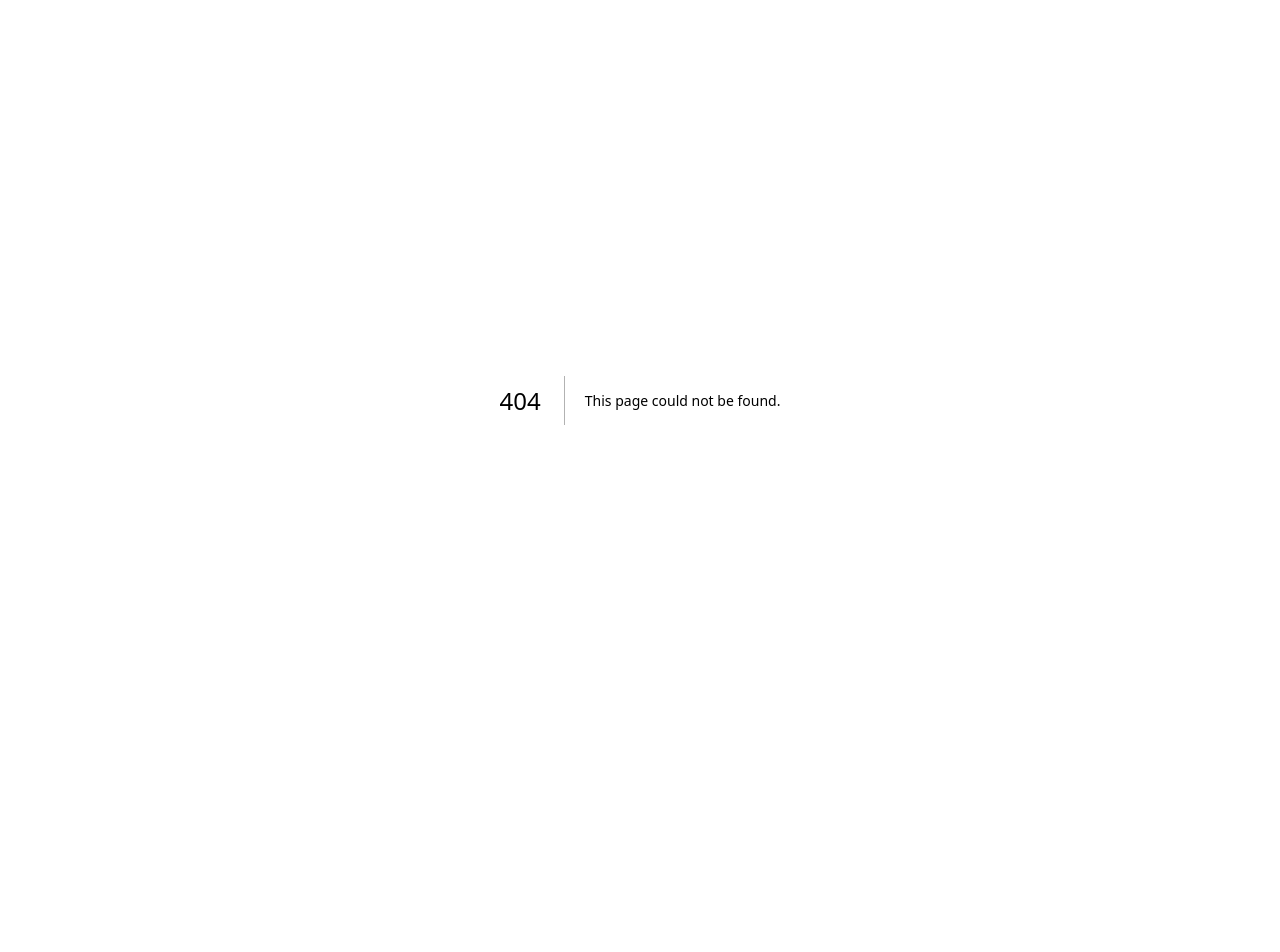
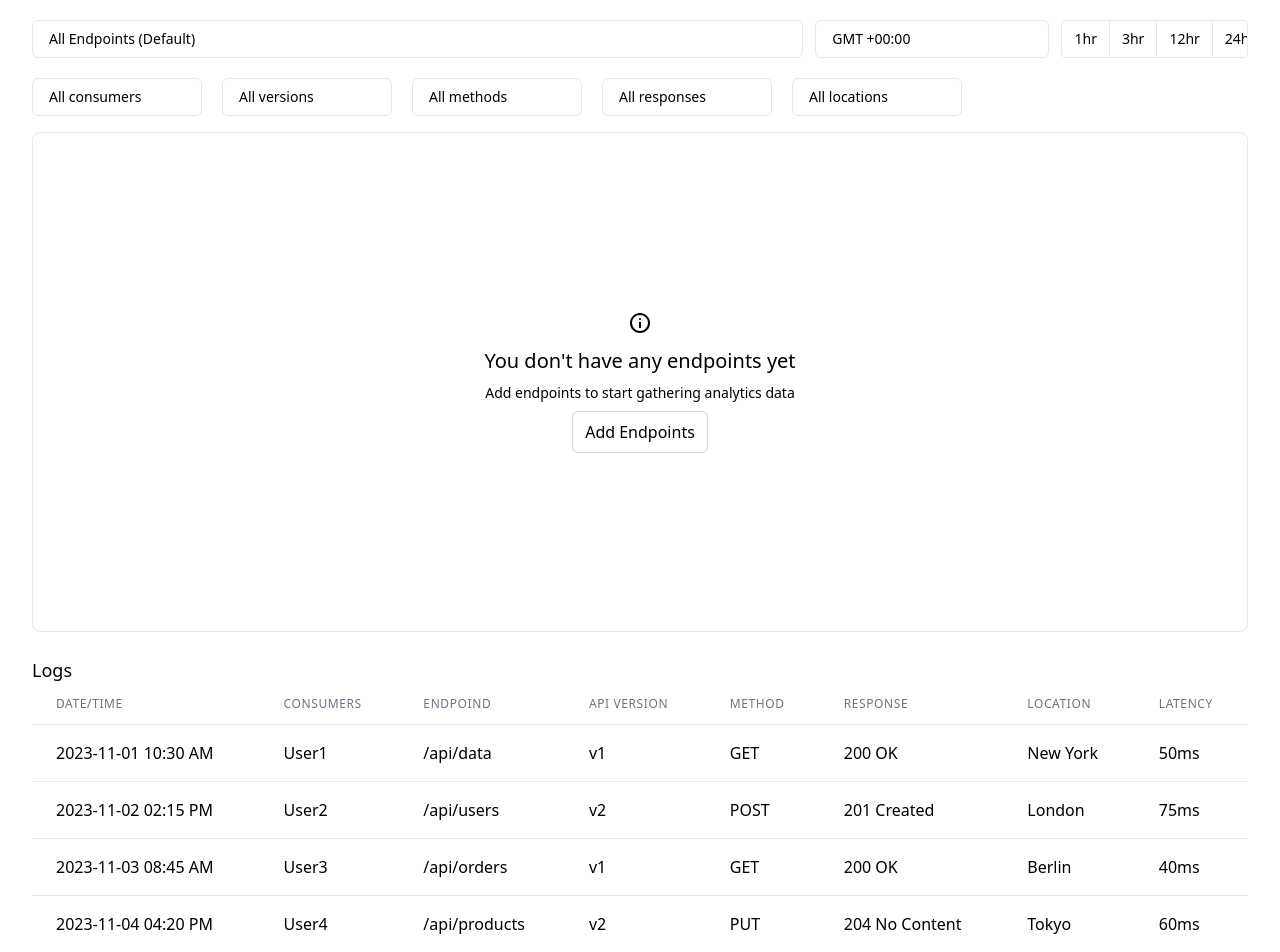
Before and after one commit to MuhammadRaheelFayyaz/elevate_api, a Next.js app: page /analytics/TraficAnalytics in a window 1280 px wide. Before the commit this address had no page. Shown: the top 952 px of the page. Before the commit the page ends 800 px from the top, so only its background shows below. Built offline with nearby package versions, Linux system fonts and the light colour scheme.

Commit message:
analytics page added

```diff
--- /dev/null
+++ b/components/TabsNavbar/index.js
@@ -0,0 +1,22 @@
+import React from 'react';
+
+const TabsNavbar = ({ tabs, selectedTab, setSelectedTab }) => {
+
+  return (
+    <div className='border-b-[1px] '>
+        <ul className="flex list-none flex-wrap sm:flex-auto">
+        {tabs.map((tab, index) => (
+            <li
+                key={tab}
+                className={`py-4 px-2 border-b-2 cursor-pointer ${selectedTab === index ? "border-blue-500 text-blue-500": "border-transparent"}`}
+                onClick={() => setSelectedTab(index)}
+                >
+                {tab}
+            </li>
+        ))}
+        </ul>
+    </div>
+  );
+};
+
+export default TabsNavbar;
--- /dev/null
+++ b/pages/analytics/TabsContent.js
@@ -0,0 +1,15 @@
+import React from 'react';
+import TraficAnalytics from './TraficAnalytics';
+
+const tabComponents = [TraficAnalytics, TraficAnalytics, TraficAnalytics, TraficAnalytics];
+
+const TabContent = ({ selectedTab }) => {
+  const SelectedComponent = tabComponents[selectedTab];
+  return (
+    <div className="tab-content">
+      <SelectedComponent />
+    </div>
+  );
+};
+
+export default TabContent;
--- /dev/null
+++ b/pages/analytics/TraficAnalytics.js
@@ -0,0 +1,116 @@
+import Button from "@/components/Button/Button";
+import Dropdown from "@/components/Dropdown/Dropdown";
+import Typography from "@/components/Typegraphy/Typography";
+import { useState } from "react";
+import Table from "@/components/custom-table/table";
+
+const TraficAnalytics = ()=>{
+    const endpointsOptions = ["Disabled"]
+    const timeOptions = ["GMT +00:00", "GMT +01:00", "GMT +02:00", "GMT +03:00", "GMT +04:00"]
+    const data = ["1hr", "3hr", "12hr", "24h", "7d", "30d", "90d"]
+    const dropdownData = ["No Results"]
+    const [selectedIndex, setSelectedIndex] = useState(4);
+
+    const handleItemClick = (index) => {
+        setSelectedIndex(index);
+    };
+    const columns = [
+        {key: 'date/time', label: 'Date/Time'},
+        {key: 'consumers', label: 'Consumers'},
+        {key: 'endpoind', label: 'Endpoind'},
+        {key: 'apiversion', label: 'API Version'},
+        {key: 'method', label: 'Method'},
+        {key: 'response', label: 'Response'},
+        {key: 'location', label: 'Location'},
+        {key: 'latency', label: 'Latency'},
+    ];
+
+    const rowsData = [
+        {
+          'date/time': '2023-11-01 10:30 AM',
+          consumers: 'User1',
+          endpoind: '/api/data',
+          apiversion: 'v1',
+          method: 'GET',
+          response: '200 OK',
+          location: 'New York',
+          latency: '50ms'
+        },
+        {
+          'date/time': '2023-11-02 02:15 PM',
+          consumers: 'User2',
+          endpoind: '/api/users',
+          apiversion: 'v2',
+          method: 'POST',
+          response: '201 Created',
+          location: 'London',
+          latency: '75ms'
+        },
+        {
+          'date/time': '2023-11-03 08:45 AM',
+          consumers: 'User3',
+          endpoind: '/api/orders',
+          apiversion: 'v1',
+          method: 'GET',
+          response: '200 OK',
+          location: 'Berlin',
+          latency: '40ms'
+        },
+        {
+          'date/time': '2023-11-04 04:20 PM',
+          consumers: 'User4',
+          endpoind: '/api/products',
+          apiversion: 'v2',
+          method: 'PUT',
+          response: '204 No Content',
+          location: 'Tokyo',
+          latency: '60ms'
+        },
+        {
+          'date/time': '2023-11-05 11:55 AM',
+          consumers: 'User5',
+          endpoind: '/api/settings',
+          apiversion: 'v1',
+          method: 'PATCH',
+          response: '200 OK',
+          location: 'Sydney',
+          latency: '55ms'
+        }
+      ];
+
+    return (
+        <div className="px-8">
+            <div className="flex flex-col lg:flex-row items-center justify-between gap-3 my-5 ">
+                <Dropdown options={endpointsOptions} className="w-full min-w-[250px] max-w-[800px] !mb-0" onSelect={(option)=>console.log(option)} placeholder='All Endpoints (Default)'/>
+                <div className="flex gap-3 flex-col sm:flex-row">
+                    <Dropdown options={timeOptions} className="w-[170px] !mb-0" onSelect={(option)=>console.log(option)} placeholder='GMT +00:00'/>
+                    <ul className="border rounded-[5px] overflow-hidden flex items-center w-fit h-[38px]">
+                        {data.map((item, index) => (
+                            <li key={item} className={`h-[38px] px-3 border-r-[1px] flex justify-center items-center text-sm cursor-pointer ${selectedIndex === index ? 'bg-gray-200' : ''}`}
+                            onClick={() => handleItemClick(index)} >{item} </li>
+                        ))}
+                    </ul>
+                </div>
+            </div>
+            <div className="flex flex-wrap gap-5 mb-4">
+                <Dropdown options={dropdownData} className="min-w-[170px] max-w-[170px] !mb-0" onSelect={(option)=>console.log(option)} placeholder='All consumers'/>
+                <Dropdown options={dropdownData} className="min-w-[170px] max-w-[170px] !mb-0" onSelect={(option)=>console.log(option)} placeholder='All versions'/>
+                <Dropdown options={dropdownData} className="min-w-[170px] max-w-[170px] !mb-0" onSelect={(option)=>console.log(option)} placeholder='All methods'/>
+                <Dropdown options={dropdownData} className="min-w-[170px] max-w-[170px] !mb-0" onSelect={(option)=>console.log(option)} placeholder='All responses'/>
+                <Dropdown options={dropdownData} className="min-w-[170px] max-w-[170px] !mb-0" onSelect={(option)=>console.log(option)} placeholder='All locations'/>
+            </div>
+            <div className="w-full border rounded-[8px] h-[500px] flex justify-center items-center mb-6">
+                <div className="text-center">
+                <svg xmlns="http://www.w3.org/2000/svg" className="mx-auto mb-3" height="24" viewBox="0 -960 960 960" width="24"><path d="M440-280h80v-240h-80v240Zm40-320q17 0 28.5-11.5T520-640q0-17-11.5-28.5T480-680q-17 0-28.5 11.5T440-640q0 17 11.5 28.5T480-600Zm0 520q-83 0-156-31.5T197-197q-54-54-85.5-127T80-480q0-83 31.5-156T197-763q54-54 127-85.5T480-880q83 0 156 31.5T763-763q54 54 85.5 127T880-480q0 83-31.5 156T763-197q-54 54-127 85.5T480-80Zm0-80q134 0 227-93t93-227q0-134-93-227t-227-93q-134 0-227 93t-93 227q0 134 93 227t227 93Zm0-320Z"/></svg>
+                    <Typography text="You don't have any endpoints yet" variant="h2" className="mb-2" />
+                    <Typography text="Add endpoints to start gathering analytics data" variant="small" className="mb-2" />
+                    <Button className="bg-white !text-black border border-gray-300 mx-auto" text="Add Endpoints" />
+                </div>
+            </div>
+            <Typography text="Logs" variant="h3" />
+            <Table columns={columns} data={rowsData} />
+        </div>
+    )
+}
+
+export default TraficAnalytics;
--- a/pages/analytics/index.js
+++ b/pages/analytics/index.js
@@ -1,13 +1,17 @@
 import React, {useState} from "react";
+import PageLayout from "@/components/HubLayout/HubLayout";
+import TabsNavbar from "@/components/TabsNavbar";
+import TabContent from "./TabsContent";
 
-import PageLayout from "@/components/HubLayout/HubLayout";
-
+const tabs = ["Traffic Analytics", "User Analytics", "Revenue Analytics", "Alerts"];
 
 export default function Analytics() {
+  const [selectedTab, setSelectedTab] = useState(0);
 
   return (
     <PageLayout>
-      Analytics
+      <TabsNavbar tabs={tabs} selectedTab={selectedTab} setSelectedTab={setSelectedTab}/>
+      <TabContent selectedTab={selectedTab} />
     </PageLayout>
   )
 }
```
Also changed, not shown: public/icons/info.svg (added), 1 other file (tests, documents, lock files or other folders).
